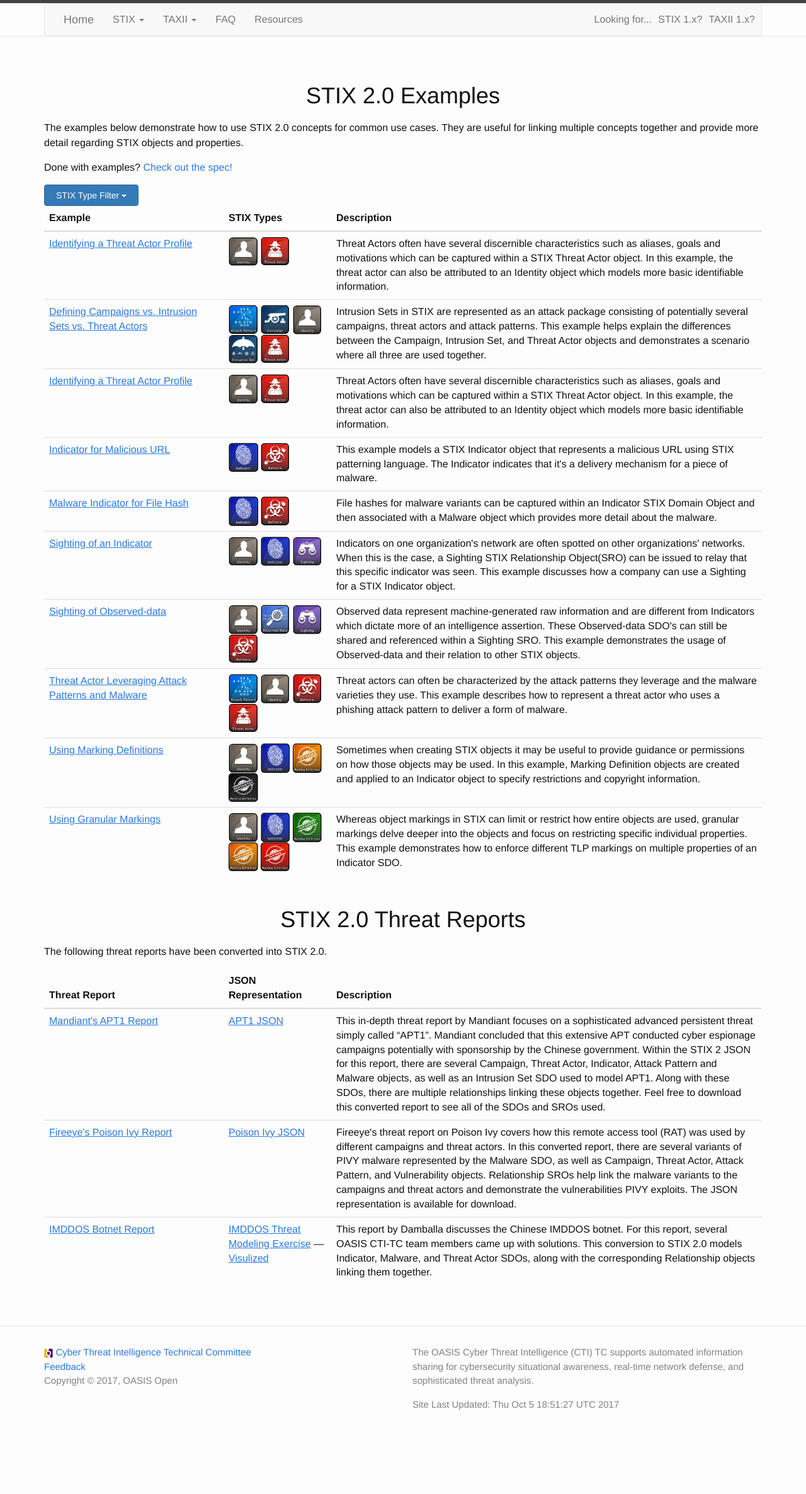
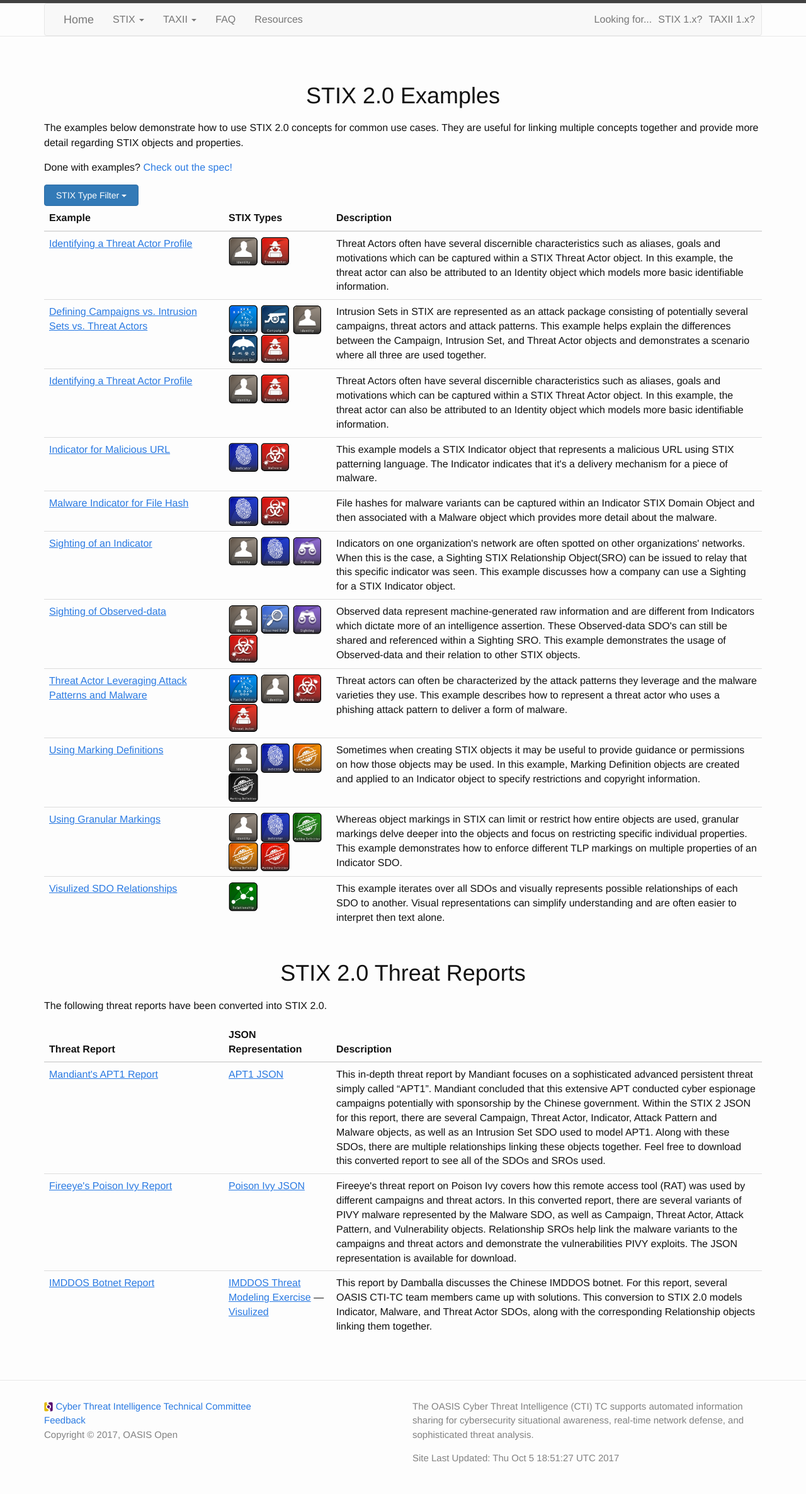
Before and after one commit to oasis-open/cti-documentation, a Jekyll site: the page built from stix/examples.md, in a window 1280 px wide. Shown: the whole page at 63% size. Built offline with Jekyll 4.4.1, drawn with Linux system fonts in a browser that asks for light colours; before the commit the page ends 2286 px from its top, so only the background shows below that.

Commit message:
Added Graphvis examples for SDO relationships

```diff
--- a/_sass/_base.scss
+++ b/_sass/_base.scss
@@ -475,11 +475,9 @@
     width: 30%;
 }
 
-
-
 /*
-* Example Label Filter - Just used for tags, not CSS
-*/
-#examples-table{}
-#tag-filterer{}
-.tag-filter{}
+ * CSS for visulized-sdo-relationships.md
+ */
+ .relationshipIcon {
+    cursor: pointer;
+ }
--- a/stix/examples.md
+++ b/stix/examples.md
@@ -15,7 +15,7 @@
 <script src="{{ site.baseurl }}/js/example_filter.js"></script>
 
 {% assign SDO_list = "Attack Pattern,Campaign,Course of Action,Identity,Indicator,Intrusion Set,Malware,Observed Data,Report,Threat Actor,Tool,Vulnerability" %}
-{% assign SRO_list = "Sighting" %}
+{% assign SRO_list = "Sighting,Relationship" %}
 <div class="btn-group">
     <button style="width: 150px;" type="button" class="btn btn-primary dropdown-toggle" data-toggle="dropdown">
       STIX Type Filter <span class="caret"></span></button>
@@ -49,7 +49,8 @@
 | [Sighting of Observed-data](/cti-documentation/examples/sighting-of-observed-data) | ![Identity Icon]({{ site.baseurl }}/img/icons/identity.png){: data-tag="Identity" title="Identity"} ![Observed-data Icon]({{ site.baseurl }}/img/icons/observed_data.png){: data-tag="Observed Data" title="Observed Data"} ![Sighting Icon]({{ site.baseurl }}/img/icons/sighting.png){: data-tag="Sighting" title="Sighting"} ![Malware Icon]({{ site.baseurl }}/img/icons/malware.png){: data-tag="Malware" title="Malware"} | Observed data represent machine-generated raw information and are different from Indicators which dictate more of an intelligence assertion. These Observed-data SDO's can still be shared and referenced within a Sighting SRO. This example demonstrates the usage of Observed-data and their relation to other STIX objects.
 | [Threat Actor Leveraging Attack Patterns and Malware](/cti-documentation/examples/threat-actor-leveraging-attack-patterns-and-malware) | ![Attack Pattern Icon]({{ site.baseurl }}/img/icons/attack_pattern.png){: data-tag="Attack Pattern" title="Attack Pattern"} ![Identity Icon]({{ site.baseurl }}/img/icons/identity.png){: data-tag="Identity" title="Identity"} ![Malware Icon]({{ site.baseurl }}/img/icons/malware.png){: data-tag="Malware" title="Malware"} ![Threat Actor Icon]({{ site.baseurl }}/img/icons/threat_actor.png){: data-tag="Threat Actor" title="Threat Actor"} | Threat actors can often be characterized by the attack patterns they leverage and the malware varieties they use. This example describes how to represent a threat actor who uses a phishing attack pattern to deliver a form of malware. |
 | [Using Marking Definitions](/cti-documentation/examples/using-marking-definitions) | ![Identity Icon]({{ site.baseurl }}/img/icons/identity.png){: data-tag="Identity" title="Identity"} ![Indicator Icon]({{ site.baseurl }}/img/icons/indicator.png){: data-tag="Indicator" title="Indicator"} ![Amber Marking Icon]({{ site.baseurl }}/img/icons/tlp_amber.png){: title="Marking Definition"} ![Statement Marking Icon]({{ site.baseurl }}/img/icons/restricted_marking.png){: title="Marking Definition"} | Sometimes when creating STIX objects it may be useful to provide guidance or permissions on how those objects may be used. In this example, Marking Definition objects are created and applied to an Indicator object to specify restrictions and copyright information. |
-| [Using Granular Markings](/cti-documentation/examples/using-granular-markings) | ![Identity Icon]({{ site.baseurl }}/img/icons/identity.png){: data-tag="Identity" title="Identity"} ![Indicator Icon]({{ site.baseurl }}/img/icons/indicator.png){: data-tag="Indicator" title="Indicator"} ![Green Marking Icon]({{ site.baseurl }}/img/icons/tlp_green.png){: title="Marking Definition"} ![Amber Marking Icon]({{ site.baseurl }}/img/icons/tlp_amber.png){: title="Marking Definition"} ![Red Marking Icon]({{ site.baseurl }}/img/icons/tlp_red.png){: title="Marking Definition"} | Whereas object markings in STIX can limit or restrict how entire objects are used, granular markings delve deeper into the objects and focus on restricting specific individual properties. This example demonstrates how to enforce different TLP markings on multiple properties of an Indicator SDO. |
+| [Using Granular Markings](/cti-documentation/examples/using-granular-markings) | ![Identity Icon]({{ site.baseurl }}/img/icons/identity.png){: data-tag="Identity" title="Identity"} ![Indicator Icon]({{ site.baseurl }}/img/icons/indicator.png){: data-tag="Indicator" title="Indicator"} ![Green Marking Icon]({{ site.baseurl }}/img/icons/tlp_green.png){: title="Marking Definition"} ![Amber Marking Icon]({{ site.baseurl }}/img/icons/tlp_amber.png){: title="Marking Definition"} ![Red Marking Icon]({{ site.baseurl }}/img/icons/tlp_red.png){: title="Marking Definition"} | Whereas object markings in STIX can limit or restrict how entire objects are used, granular markings delve deeper into the objects and focus on restricting specific individual properties. This example demonstrates how to enforce different TLP markings on multiple properties of an Indicator SDO.
+| [Visulized SDO Relationships](/cti-documentation/examples/visulized-sdo-relationships) | ![Relationship Icon]({{ site.baseurl }}/img/icons/relationship.png){: data-tag="Relationship" title="Relationship"} | This example iterates over all SDOs and visually represents possible relationships of each SDO to another. Visual representations can simplify understanding and are often easier to interpret then text alone. |
 
 STIX 2.0 Threat Reports
 ==================
```
Also changed, not shown: examples/visualized-sdo-relationships.md (added, +51 -0 lines), js/visualized_sdo_relationships.js (added, +7 -0 lines), img/relationships/Attack Pattern.png (added), img/relationships/Campaign.png (added), img/relationships/Course of Action.png (added), img/relationships/Identify.png (added), img/relationships/Indicator.png (added), img/relationships/Intrusion Set.png (added), img/relationships/Malware.png (added), img/relationships/Observed Data.png (added), img/relationships/Report.png (added), img/relationships/SDO_Relationships_Graphviz.png (added), img/relationships/Threat Actor.png (added), img/relationships/Tool.png (added), 1 more files, 1 other file.
